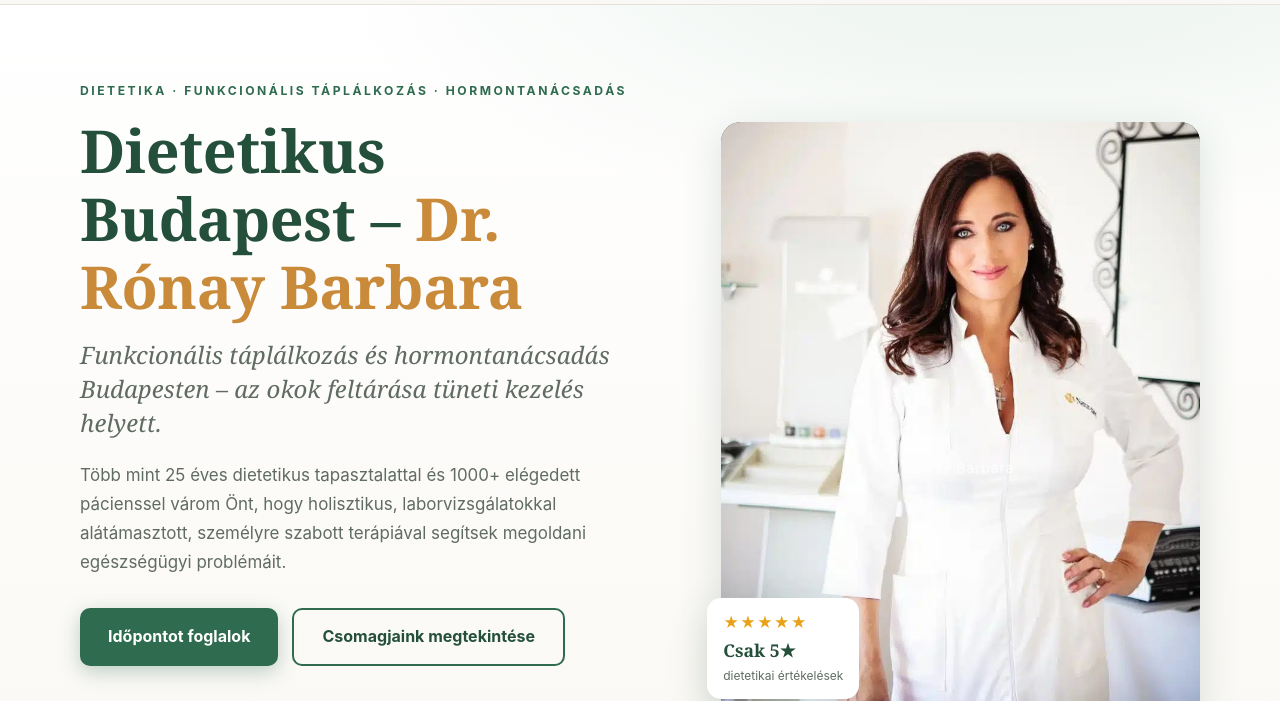
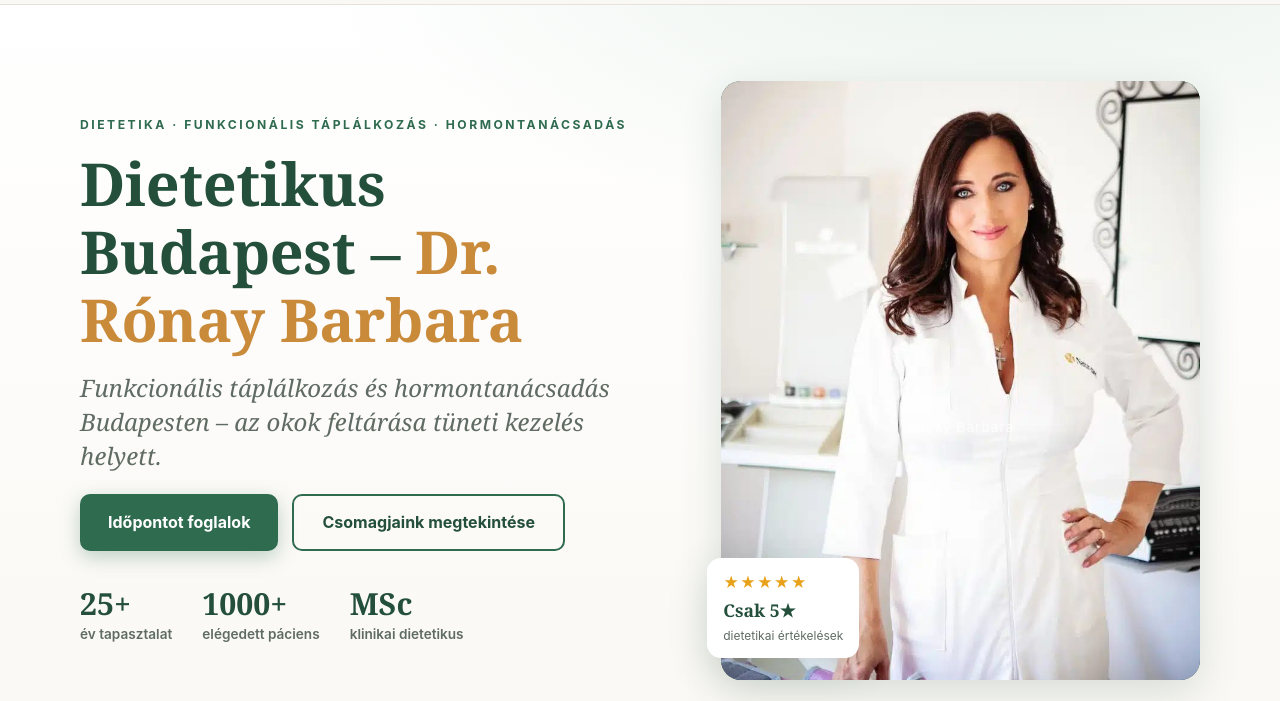
Before and after one commit to Csancus/budapest-dietetikus, a plain HTML site: page index.html in a window 1280 px wide. Shown: the part 86-787 px from the top of the page. Drawn offline with Linux system fonts and the light colour scheme.

Commit message:
Hero: a hosszú bevezető bekezdés eltávolítva
Co-Authored-By: Claude Opus 4.8 (1M context) <noreply@anthropic.com>

```diff
--- a/index.html
+++ b/index.html
@@ -236,7 +236,6 @@
       <p class="eyebrow">Dietetika · Funkcionális táplálkozás · Hormontanácsadás</p>
       <h1>Dietetikus Budapest – <em>Dr. Rónay Barbara</em></h1>
       <p class="hero__lead">Funkcionális táplálkozás és hormontanácsadás Budapesten – az okok feltárása tüneti kezelés helyett.</p>
-      <p class="hero__body">Több mint 25 éves dietetikus tapasztalattal és 1000+ elégedett pácienssel várom Önt, hogy holisztikus, laborvizsgálatokkal alátámasztott, személyre szabott terápiával segítsek megoldani egészségügyi problémáit.</p>
       <div class="hero__ctas">
         <a href="#idopont" class="btn btn--primary">Időpontot foglalok</a>
         <a href="#csomagok" class="btn btn--outline">Csomagjaink megtekintése</a>
```
